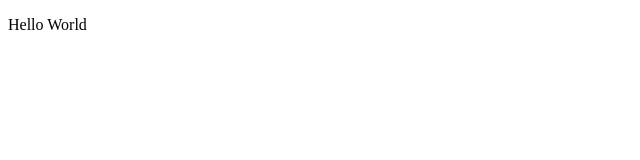
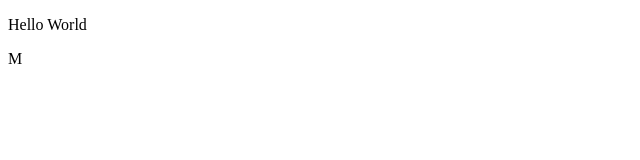
Before and after one commit to vyacheslav-seleznev/layout_1, a plain HTML site: page layout 1/index.html in a window 1280 px wide. Shown: the full height of the page, 0-640 px from the left. Drawn offline with Linux system fonts and the light colour scheme.

Commit message:
Это наш шестой commit

```diff
--- a/layout 1/index.html
+++ b/layout 1/index.html
@@ -8,6 +8,7 @@
 <body>
     <div>
         <p>Hello World</p>
+        <p>M</p>
     </div>
     <script src="js/main.js"></script>
 </body>
```
